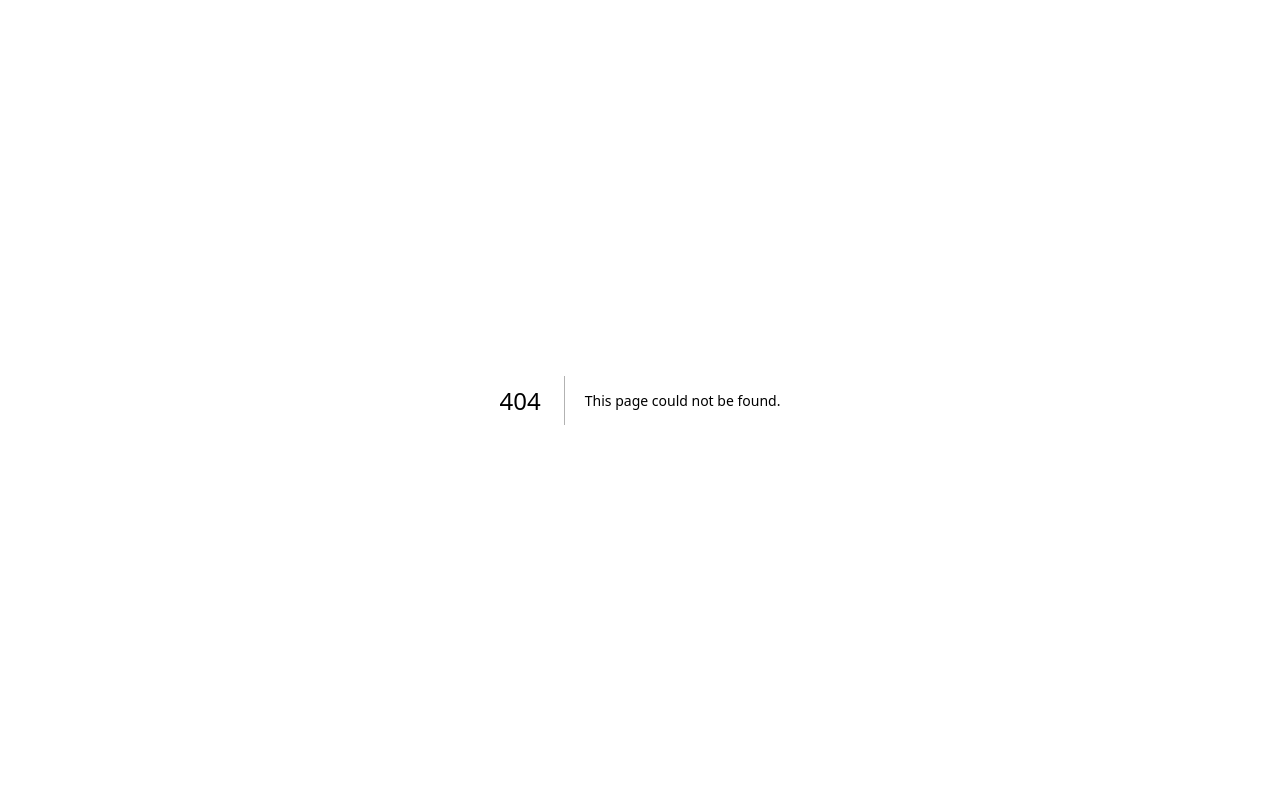
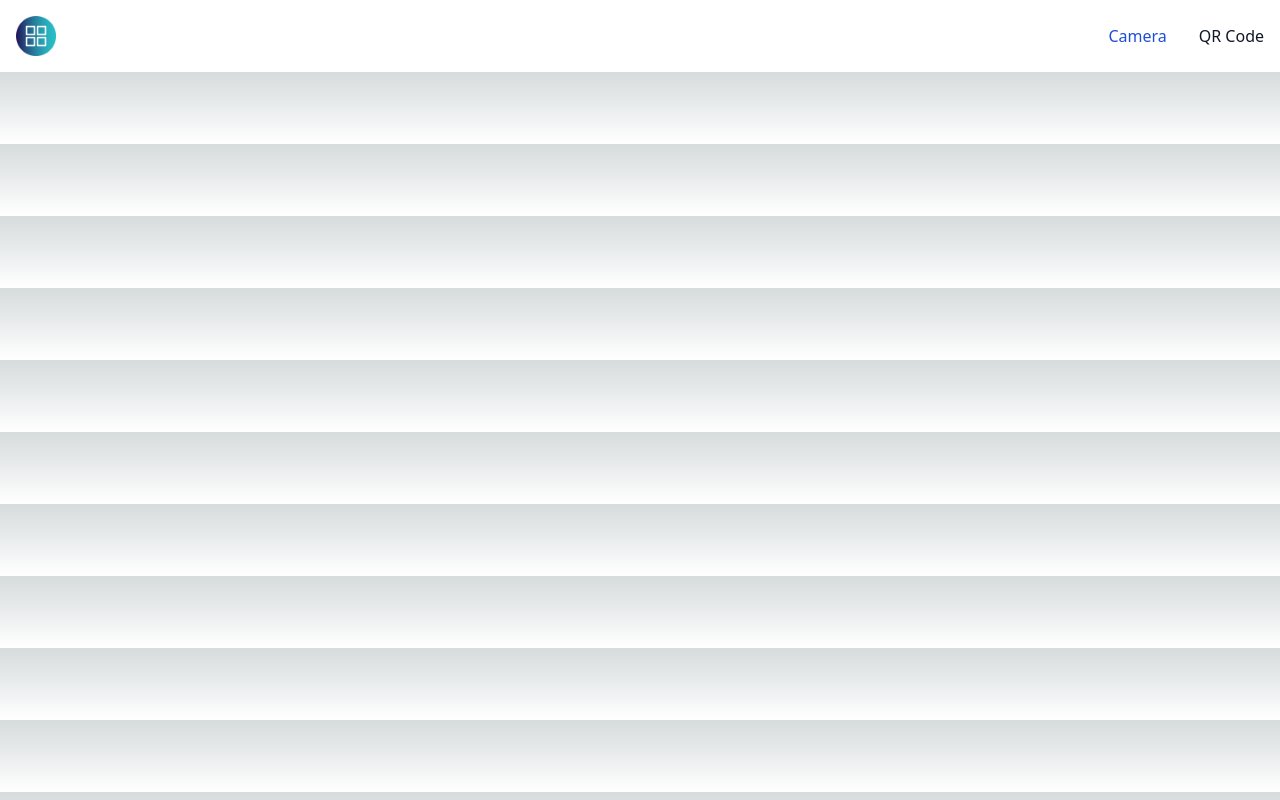
Before and after one commit to Tskxe33/Next-PWA-Demo, a Next.js app: page /qrcodePage in a window 1280 px wide. Before the commit this address had no page. Built offline with nearby package versions, Linux system fonts and the light colour scheme.

Commit message:
add qrcode page route

```diff
--- a/components/navbar.tsx
+++ b/components/navbar.tsx
@@ -47,21 +47,21 @@ const Navbar = () => {
         >
           <ul className="font-medium flex flex-col p-4 md:p-0 mt-4 border border-gray-100 rounded-lg bg-gray-50 md:flex-row md:space-x-8 md:mt-0 md:border-0 md:bg-white dark:bg-gray-800 md:dark:bg-gray-900 dark:border-gray-700">
             <li>
-              <a
-                href="#"
+              <Link
+                href="/"
                 className="block py-2 pl-3 pr-4 text-white bg-blue-700 rounded md:bg-transparent md:text-blue-700 md:p-0 dark:text-white md:dark:text-blue-500"
                 aria-current="page"
               >
                 Camera
-              </a>
+              </Link>
             </li>
             <li>
-              <a
-                href="#"
+              <Link
+                href="/qrcodePage"
                 className="block py-2 pl-3 pr-4 text-gray-900 rounded hover:bg-gray-100 md:hover:bg-transparent md:border-0 md:hover:text-blue-700 md:p-0 dark:text-white md:dark:hover:text-blue-500 dark:hover:bg-gray-700 dark:hover:text-white md:dark:hover:bg-transparent"
               >
                 QR Code
-              </a>
+              </Link>
             </li>
           </ul>
         </div>
--- /dev/null
+++ b/pages/qrcodePage.tsx
@@ -0,0 +1,12 @@
+import React from "react";
+import Navbar from "../components/navbar";
+
+const qrcodePage = () => {
+  return (
+    <div>
+      <Navbar />
+    </div>
+  );
+};
+
+export default qrcodePage;
```
